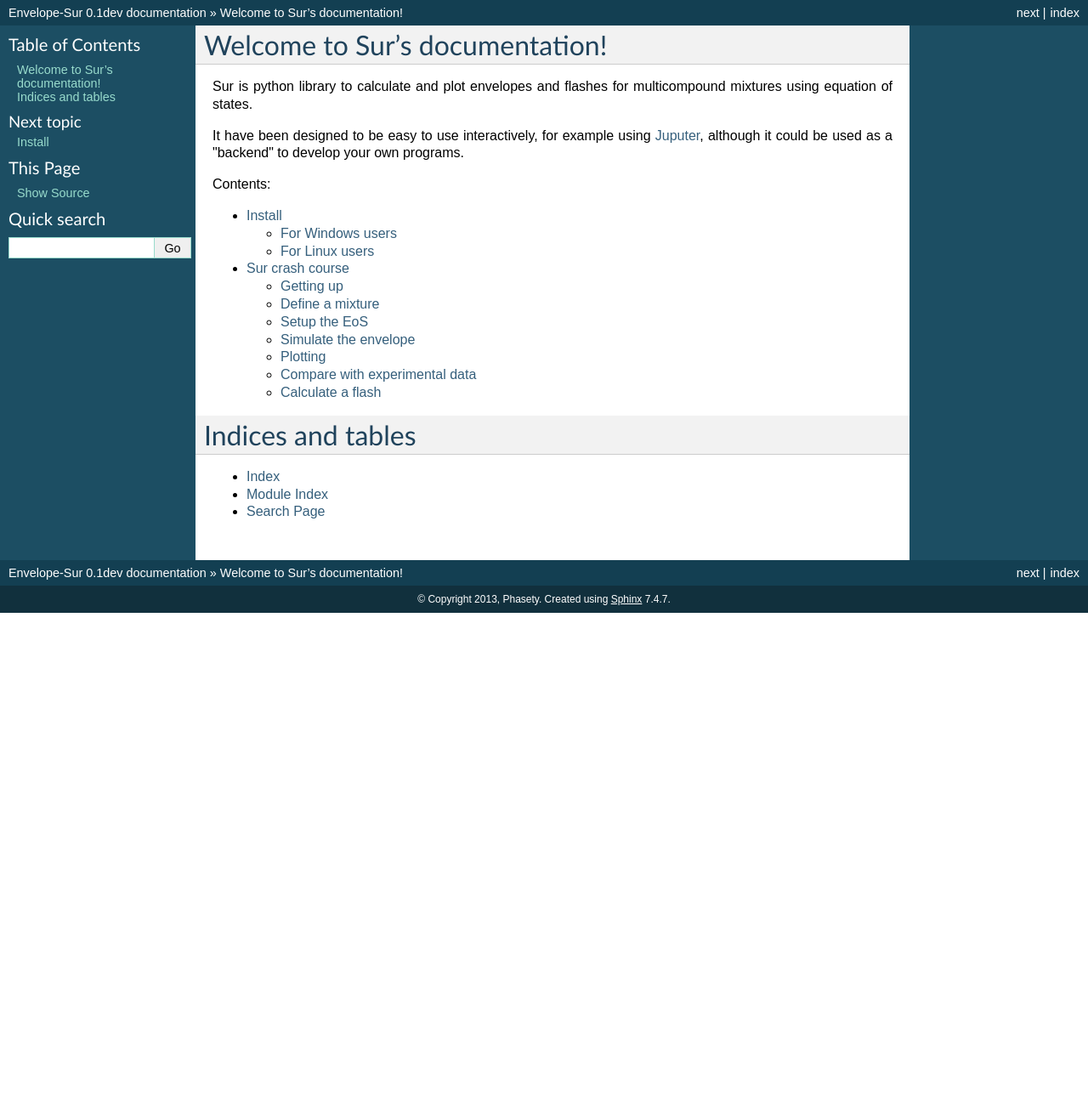
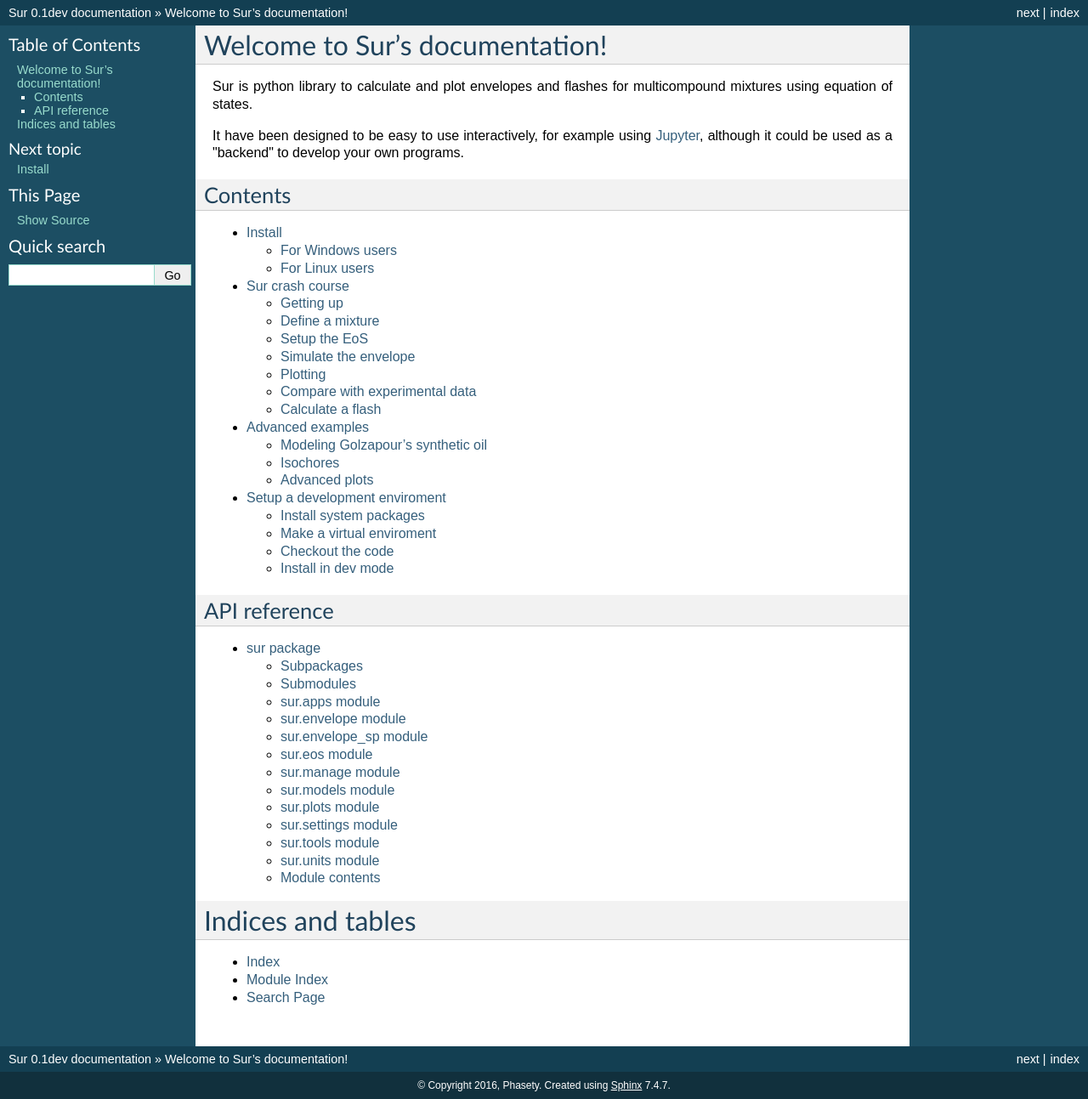
Before and after one commit to phasety/sur, a Sphinx documentation site: the page built from docs/index.rst, in a window 1280 px wide. Shown: the whole page at 85% size. Built offline with Sphinx 7.4.7, drawn with Linux system fonts in a browser that asks for light colours; pages that are not in the unit, such as notebooks, are missing from menus; before the commit the page ends 900 px from its top, so only the background shows below that.

Commit message:
improve docs

```diff
--- a/docs/conf.py
+++ b/docs/conf.py
@@ -48,8 +48,8 @@ source_suffix = '.rst'
 master_doc = 'index'
 
 # General information about the project.
-project = u'Envelope-Sur'
-copyright = u'2013, Phasety'
+project = u'Sur'
+copyright = u'2016, Phasety'
 
 # The version info for the project you're documenting, acts as replacement for
 # |version| and |release|, also used in various other places throughout the
@@ -201,7 +201,7 @@ latex_elements = {
 # (source start file, target name, title,
 #  author, documentclass [howto/manual]).
 latex_documents = [
-  ('index', 'Envelope-Sur.tex', u'Envelope-Sur Documentation',
+  ('index', 'Sur.tex', u'Sur Documentation',
    u'Phasety', 'manual'),
 ]
 
@@ -231,7 +231,7 @@ latex_documents = [
 # One entry per manual page. List of tuples
 # (source start file, name, description, authors, manual section).
 man_pages = [
-    ('index', 'envelope-sur', u'Envelope-Sur Documentation',
+    ('index', 'sur', u'Sur Documentation',
      [u'Phasety'], 1)
 ]
 
@@ -245,8 +245,8 @@ man_pages = [
 # (source start file, target name, title, author,
 #  dir menu entry, description, category)
 texinfo_documents = [
-  ('index', 'Envelope-Sur', u'Envelope-Sur Documentation',
-   u'Phasety', 'Envelope-Sur', 'One line description of project.',
+  ('index', 'Sur', u'Sur Documentation',
+   u'Phasety', 'Sur', 'One line description of project.',
    'Miscellaneous'),
 ]
 
--- a/docs/dev.rst
+++ b/docs/dev.rst
@@ -17,7 +10,7 @@ straight forward follow this on any other linux distribution.
 Install system packages
 ------------------------
 
-1. Install things::
+1. Install system packages::
 
       $ sudo apt-get install git python-dev python-pip wine gfortran \
                             g++ libfreetype6-dev libpng12-dev xclip
@@ -98,23 +91,17 @@ and/or write it. Please if you don't have a Bitbucket account, create one:
     (sur)~/projects/sur$ git clone git@bitbucket.org:phasety/envelope-sur.git .
     (sur)~/projects/sur$ git checkout develop
 
-5. Remember configure your identity (so, your future great code will
+5. Remember to configure your identity (so, your future great code will
    be recognized)::
 
     (sur)$ git config --global user.name "Juan Perez"
     (sur)$ git config --global user.email perez@phasety.com
 
 
-Almost done
-------------
+Install in dev mode
+-------------------
 
-- Install sur's requirements (basically numpy_ and matplotlib_) via pip::
-
-    (sur)~/projects/sur$ pip install numpy
-    (sur)~/projects/sur$ pip install -r requirement.txt
-
-- And finally install Sur
-
+    (sur)~/projects/sur$ pip install -U numpy pip jupyter nose
     (sur)~/projects/sur$ pip install -e .
 
 .. tip::
--- a/docs/index.rst
+++ b/docs/index.rst
@@ -8,16 +8,28 @@ Welcome to Sur's documentation!
 
 Sur is python library to calculate and plot envelopes and flashes for multicompound mixtures using equation of states.
 
-It have been designed to be easy to use interactively, for example using `Juputer <http://jupyter.readthedocs.io/en/latest/>`_, although it could be used as a \"backend\" to develop your own programs.
+It have been designed to be easy to use interactively, for example using `Jupyter <http://jupyter.readthedocs.io/en/latest/>`_, although it could be used as a \"backend\" to develop your own programs.
 
-Contents:
+Contents
+---------
 
 .. toctree::
    :maxdepth: 2
 
    install.rst
    tutorial.ipynb
+   advanced_examples.rst
+   dev.rst
 
+
+
+API reference
+--------------
+
+.. toctree::
+   :maxdepth: 4
+
+   sur.rst
 
 
 Indices and tables
--- /dev/null
+++ b/docs/sur.rst
@@ -0,0 +1,102 @@
+sur package
+===========
+
+Subpackages
+-----------
+
+.. toctree::
+
+    sur.migrations
+    sur.tests
+
+Submodules
+----------
+
+sur.apps module
+---------------
+
+.. automodule:: sur.apps
+    :members:
+    :undoc-members:
+    :show-inheritance:
+
+sur.envelope module
+-------------------
+
+.. automodule:: sur.envelope
+    :members:
+    :undoc-members:
+    :show-inheritance:
+
+sur.envelope_sp module
+----------------------
+
+.. automodule:: sur.envelope_sp
+    :members:
+    :undoc-members:
+    :show-inheritance:
+
+sur.eos module
+--------------
+
+.. automodule:: sur.eos
+    :members:
+    :undoc-members:
+    :show-inheritance:
+
+sur.manage module
+-----------------
+
+.. automodule:: sur.manage
+    :members:
+    :undoc-members:
+    :show-inheritance:
+
+sur.models module
+-----------------
+
+.. automodule:: sur.models
+    :members:
+    :undoc-members:
+    :show-inheritance:
+
+sur.plots module
+----------------
+
+.. automodule:: sur.plots
+    :members:
+    :undoc-members:
+    :show-inheritance:
+
+sur.settings module
+-------------------
+
+.. automodule:: sur.settings
+    :members:
+    :undoc-members:
+    :show-inheritance:
+
+sur.tools module
+----------------
+
+.. automodule:: sur.tools
+    :members:
+    :undoc-members:
+    :show-inheritance:
+
+sur.units module
+----------------
+
+.. automodule:: sur.units
+    :members:
+    :undoc-members:
+    :show-inheritance:
+
+
+Module contents
+---------------
+
+.. automodule:: sur
+    :members:
+    :undoc-members:
+    :show-inheritance:
```
Also changed, not shown: other parts of docs/dev.rst (+5 -12 lines), docs/examples/Gozalpour_rkpr.ipynb, docs/examples/isochore.ipynb, docs/examples/legends.ipynb, 1 other file.
